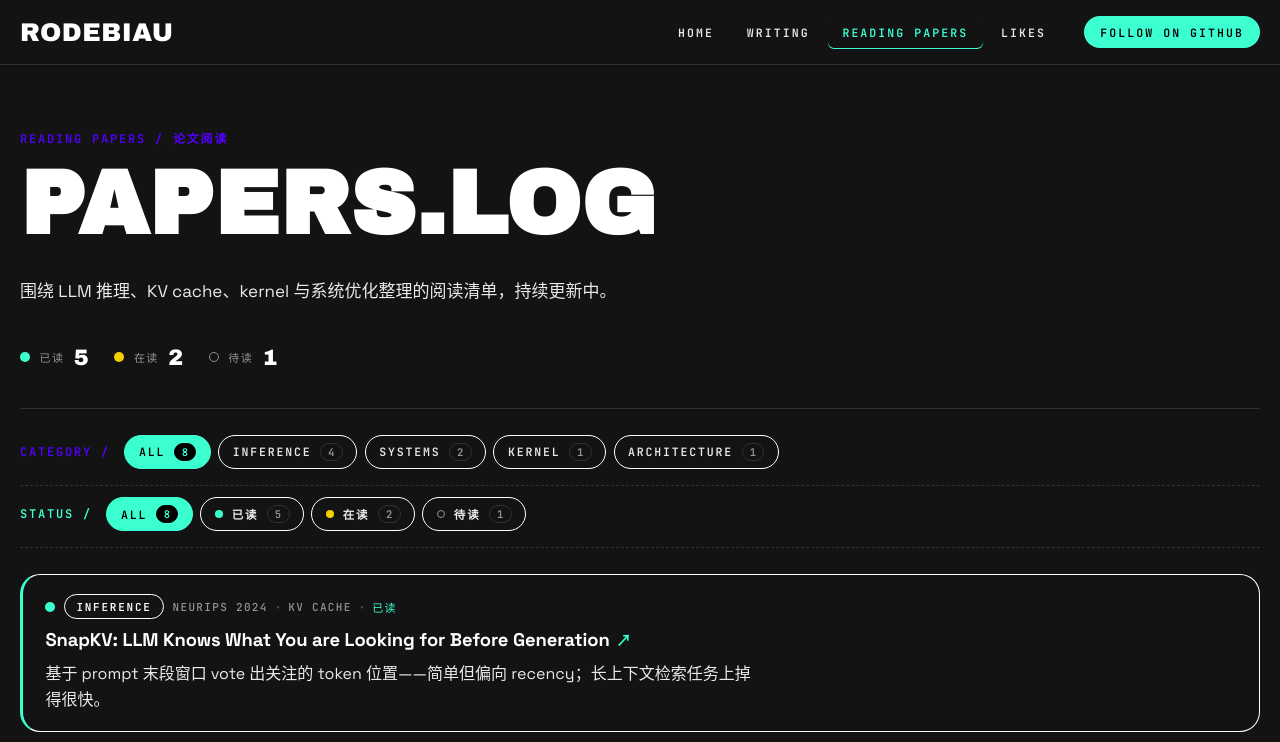
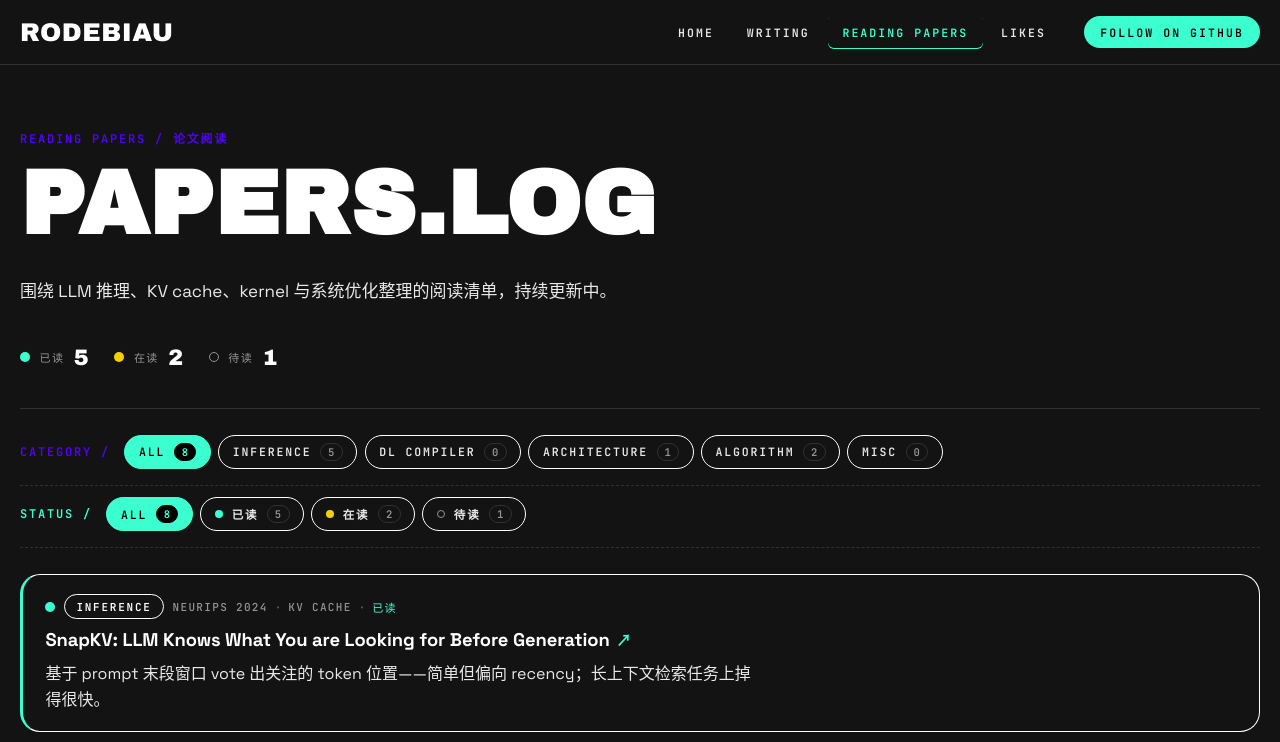
Before and after one commit to Zlatanwic/Zlatanwic.github.io, a Vue app: page /papers in a window 1280 px wide. Shown: the top 742 px of the page. Built offline with nearby package versions, Linux system fonts and the light colour scheme.

Commit message:
little update

```diff
--- a/package.json
+++ b/package.json
@@ -11,6 +11,7 @@
     "preview": "vite preview"
   },
   "dependencies": {
+    "ogl": "^1.0.11",
     "vue": "^3.5.13",
     "vue-router": "^4.5.0"
   },
--- a/src/data/papers.ts
+++ b/src/data/papers.ts
@@ -14,12 +14,20 @@
  * derives the list automatically.
  */
 export type PaperStatus = 'read' | 'reading' | 'queued'
+export type PaperCategory = 'INFERENCE' | 'DL COMPILER' | 'ARCHITECTURE' | 'ALGORITHM' | 'MISC'
+export const categoryOrder: PaperCategory[] = [
+  'INFERENCE',
+  'DL COMPILER',
+  'ARCHITECTURE',
+  'ALGORITHM',
+  'MISC'
+]
 
 export interface Paper {
   title: string
   url?: string
   venue: string
-  category: string
+  category: PaperCategory
   area?: string
   status: PaperStatus
   takeaway?: string
@@ -50,7 +58,7 @@ export const papers: Paper[] = [
     title: 'Efficient Memory Management for Large Language Model Serving with PagedAttention',
     url: 'https://arxiv.org/abs/2309.06180',
     venue: 'SOSP 2023',
-    category: 'SYSTEMS',
+    category: 'INFERENCE',
     area: 'LLM SERVING',
     status: 'read',
     takeaway:
@@ -60,7 +68,7 @@ export const papers: Paper[] = [
     title: 'FlashAttention-2: Faster Attention with Better Parallelism and Work Partitioning',
     url: 'https://arxiv.org/abs/2307.08691',
     venue: 'ARXIV 2023',
-    category: 'KERNEL',
+    category: 'ALGORITHM',
     area: 'ATTENTION KERNEL',
     status: 'read',
     takeaway:
@@ -80,7 +88,7 @@ export const papers: Paper[] = [
     title: 'Ring Attention with Blockwise Transformers for Near-Infinite Context',
     url: 'https://arxiv.org/abs/2310.01889',
     venue: 'ICLR 2024',
-    category: 'SYSTEMS',
+    category: 'ALGORITHM',
     area: 'DISTRIBUTED',
     status: 'queued',
     takeaway:
--- a/src/views/Home.vue
+++ b/src/views/Home.vue
@@ -35,7 +35,7 @@ const i18n = {
     affil: '同济大学 · 大三 · AI SYSTEMS',
     name: 'LI KUO',
     pull: '“ 在人工智能与计算机系统之间。”',
-    tagline: 'AI SYSTEM · MLSYS · LLM INFERENCE · OS · DISTRIBUTED',
+    tagline: 'MLSYS FULLSTACK · LLM INFERENCE · OS · DISTRIBUTED',
     experienceKicker: '经历',
     experienceTitle: '经历日志',
     awardsKicker: '获奖',
@@ -49,7 +49,7 @@ const i18n = {
     affil: 'TONGJI UNIVERSITY · JUNIOR · AI SYSTEMS',
     name: 'LI KUO',
     pull: '“ between AI and SYSTEM.”',
-    tagline: 'AI SYSTEM · MLSYS · LLM INFERENCE · OS · DISTRIBUTED',
+    tagline: 'MLSYS FULLSTACK · LLM INFERENCE · OS · DISTRIBUTED',
     experienceKicker: 'EXPERIENCE',
     experienceTitle: 'FIELD.LOG',
     awardsKicker: 'AWARDS',
--- a/src/views/Likes.vue
+++ b/src/views/Likes.vue
@@ -10,7 +10,7 @@ const games = [
   { name: 'GTA V', tag: 'OPEN WORLD', note: '反复回到 Los Santos——只为开车在公路上听电台。' },
   { name: 'CYBERPUNK 2077', tag: 'RPG', note: 'Phantom Liberty 之后，夜之城终于配得上它的故事。' },
   { name: 'RDR 2', tag: 'OPEN WORLD', note: '到现在仍然觉得它是叙事的天花板。' },
-  { name: 'ELDEN RING', tag: 'SOULSLIKE', note: '“看一眼地图，再决定今晚去哪死。”' }
+  { name: 'RESIDENT EVIL SERIES', tag: 'SURVIVAL HORROR', note: '从洋馆到浣熊市，最迷人的是资源紧张时那种冷静的求生感。' }
 ]
 
 const others = [
--- a/src/views/Papers.vue
+++ b/src/views/Papers.vue
@@ -1,9 +1,10 @@
 <script setup lang="ts">
 import { ref, computed } from 'vue'
-import { papers, statusLabel, statusOrder } from '../data/papers'
-import type { Paper, PaperStatus } from '../data/papers'
+import { categoryOrder, papers, statusLabel, statusOrder } from '../data/papers'
+import type { Paper, PaperCategory, PaperStatus } from '../data/papers'
 
 type FilterStatus = 'ALL' | PaperStatus
+type FilterCategory = 'ALL' | PaperCategory
 
 const counts = {
   read: papers.filter(p => p.status === 'read').length,
@@ -11,13 +12,9 @@ const counts = {
   queued: papers.filter(p => p.status === 'queued').length
 }
 
-// Categories derived from data; "ALL" is always first.
-const categories = computed(() => {
-  const set = new Set(papers.map(p => p.category))
-  return ['ALL', ...Array.from(set)]
-})
+const categories: FilterCategory[] = ['ALL', ...categoryOrder]
 
-const activeCategory = ref('ALL')
+const activeCategory = ref<FilterCategory>('ALL')
 const activeStatus = ref<FilterStatus>('ALL')
 
 // Two-stage filter: category narrows, then status narrows further.
@@ -33,7 +30,7 @@ const filtered = computed(() => {
 })
 
 // Counts aware of the OTHER filter, so chips reflect what clicking will yield.
-const categoryCount = (cat: string) => {
+const categoryCount = (cat: FilterCategory) => {
   const base =
     activeStatus.value === 'ALL'
       ? papers
```
Also changed, not shown: 1 other file (tests, documents, lock files or other folders).
